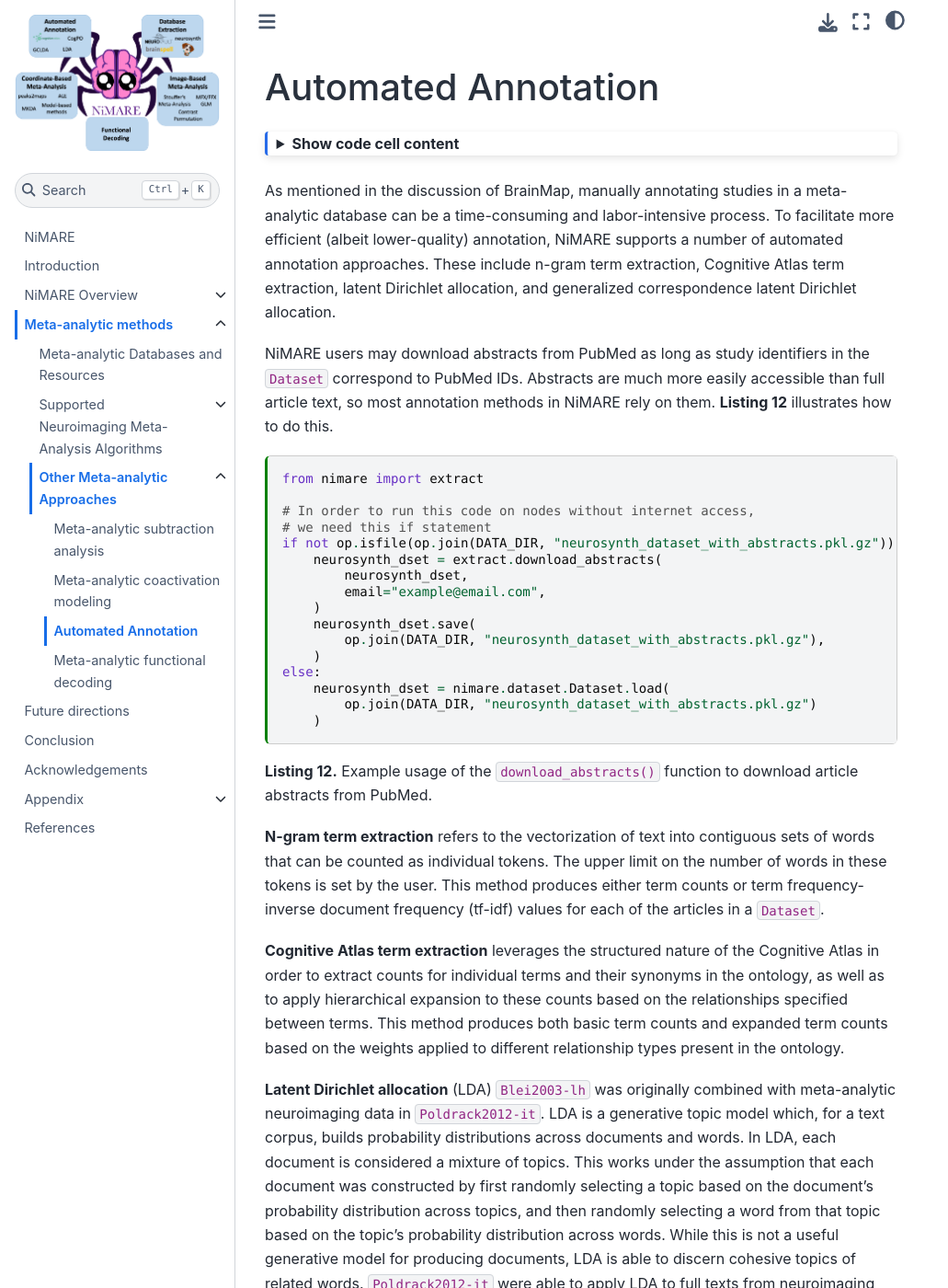
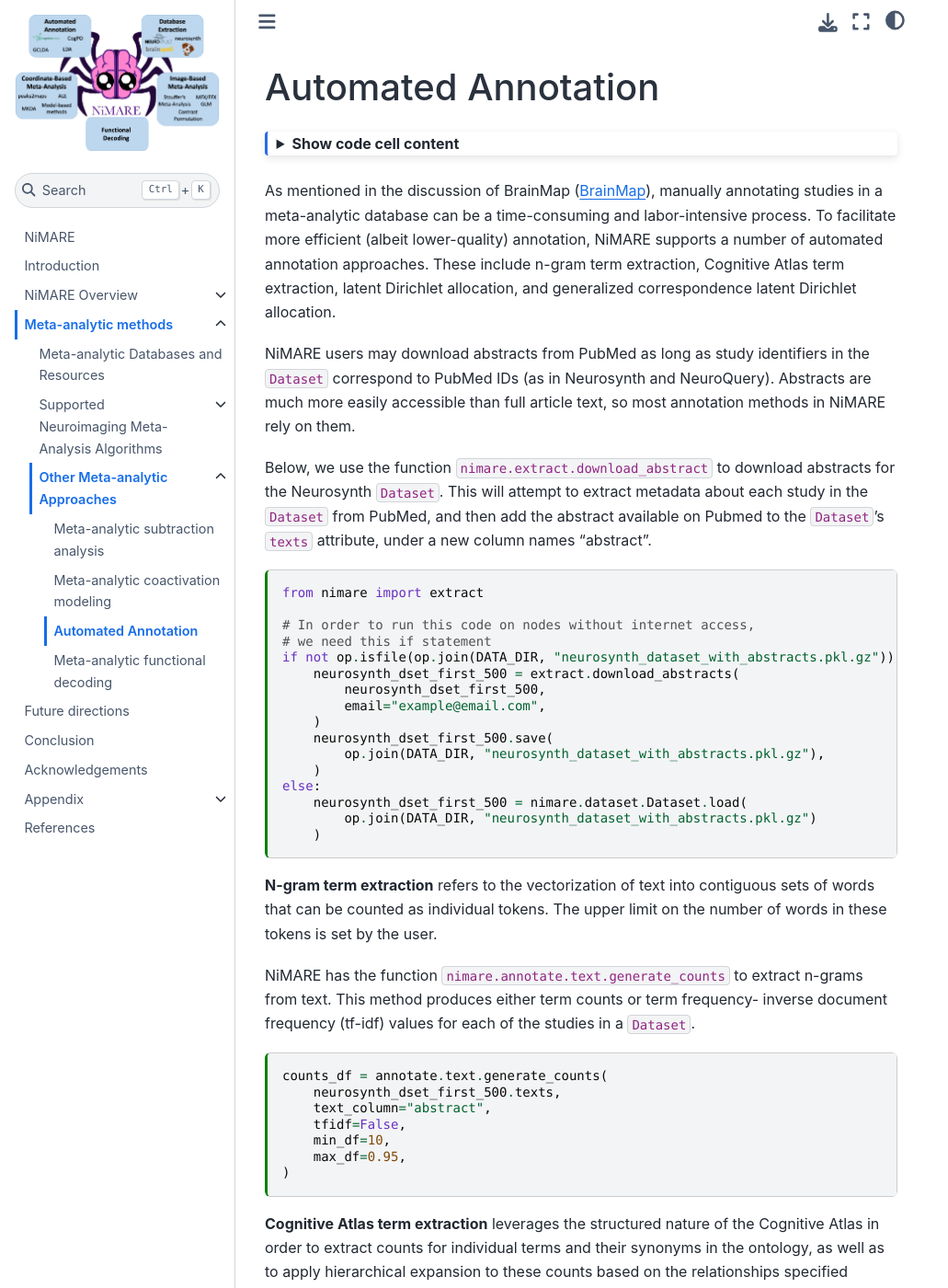
Before and after one commit to NBCLab/nimare-paper, a Jupyter Book: the page built from content/annotation.md, in a window 1280 px wide and 1400 px high. Shown: the whole window at 92% size, without its empty margins (0-1031 px from the left). Built offline with Jupyter Book 1.0.4 settings and Sphinx 7.4.7 and the Sphinx Book theme 1.1.4, drawn with Linux system fonts in a browser that asks for light colours; cross-references to code outside the pages are shown as plain code; some of the changed text lies outside the part shown.

Commit message:
Add CogAt code and section headings.

````diff
--- a/content/annotation.md
+++ b/content/annotation.md
@@ -40,17 +40,20 @@
 neurosynth_dset_first_500.save(
     os.path.join(DATA_DIR, "neurosynth_dataset_first500.pkl.gz")
 )
+del neurosynth_dset
 ```
 
 +++
 
-As mentioned in the discussion of BrainMap, manually annotating studies in a meta-analytic database can be a time-consuming and labor-intensive process.
+As mentioned in the discussion of BrainMap ([](content:resources:brainmap)), manually annotating studies in a meta-analytic database can be a time-consuming and labor-intensive process.
 To facilitate more efficient (albeit lower-quality) annotation, NiMARE supports a number of automated annotation approaches.
 These include n-gram term extraction, Cognitive Atlas term extraction, latent Dirichlet allocation, and generalized correspondence latent Dirichlet allocation.
 
-NiMARE users may download abstracts from PubMed as long as study identifiers in the `Dataset` correspond to PubMed IDs.
+NiMARE users may download abstracts from PubMed as long as study identifiers in the `Dataset` correspond to PubMed IDs (as in Neurosynth and NeuroQuery).
 Abstracts are much more easily accessible than full article text, so most annotation methods in NiMARE rely on them.
-**Listing 12** illustrates how to do this.
+
+Below, we use the function `nimare.extract.download_abstract` to download abstracts for the Neurosynth `Dataset`.
+This will attempt to extract metadata about each study in the `Dataset` from PubMed, and then add the abstract available on Pubmed to the `Dataset`'s `texts` attribute, under a new column names "abstract".
 
 ```{code-cell} ipython3
 from nimare import extract
@@ -58,31 +61,117 @@
 # In order to run this code on nodes without internet access,
 # we need this if statement
 if not op.isfile(op.join(DATA_DIR, "neurosynth_dataset_with_abstracts.pkl.gz")):
-    neurosynth_dset = extract.download_abstracts(
-        neurosynth_dset,
+    neurosynth_dset_first_500 = extract.download_abstracts(
+        neurosynth_dset_first_500,
         email="example@email.com",
     )
-    neurosynth_dset.save(
+    neurosynth_dset_first_500.save(
         op.join(DATA_DIR, "neurosynth_dataset_with_abstracts.pkl.gz"),
     )
 else:
-    neurosynth_dset = nimare.dataset.Dataset.load(
+    neurosynth_dset_first_500 = nimare.dataset.Dataset.load(
         op.join(DATA_DIR, "neurosynth_dataset_with_abstracts.pkl.gz")
     )
 ```
-
-**Listing 12.** Example usage of the `download_abstracts()` function to download article abstracts from PubMed.
 
 +++
 
 **N-gram term extraction** refers to the vectorization of text into contiguous sets of words that can be counted as individual tokens.
 The upper limit on the number of words in these tokens is set by the user.
-This method produces either term counts or term frequency- inverse document frequency (tf-idf) values for each of the articles in a `Dataset`.
+
+NiMARE has the function `nimare.annotate.text.generate_counts` to extract n-grams from text.
+This method produces either term counts or term frequency- inverse document frequency (tf-idf) values for each of the studies in a `Dataset`.
+
+```{code-cell} ipython3
+counts_df = annotate.text.generate_counts(
+    neurosynth_dset_first_500.texts,
+    text_column="abstract",
+    tfidf=False,
+    min_df=10,
+    max_df=0.95,
+)
+```
 
 +++
 
 **Cognitive Atlas term extraction** leverages the structured nature of the Cognitive Atlas in order to extract counts for individual terms and their synonyms in the ontology, as well as to apply hierarchical expansion to these counts based on the relationships specified between terms.
 This method produces both basic term counts and expanded term counts based on the weights applied to different relationship types present in the ontology.
+
+First, we must use `nimare.extract.download_cognitive_atlas` to download the current version of the Cognitive Atlas ontology.
+This includes both information about individual terms in the ontology and asserted relationships between those terms.
+
+NiMARE will automatically attempt to extrapolate likely alternate forms of each term in the ontology, in order to make extraction easier.
+For example,
+
+```{code-cell} ipython3
+cogatlas = extract.download_cognitive_atlas(data_dir=DATA_DIR, overwrite=False)
+id_df = pd.read_csv(cogatlas["ids"])
+rel_df = pd.read_csv(cogatlas["relationships"])
+
+cogat_counts_df, rep_text_df = annotate.cogat.extract_cogat(
+    neurosynth_dset_first_500.texts, id_df, text_column="abstract"
+)
+```
+
+```{code-cell} ipython3
+# Define a weighting scheme.
+# In this scheme, observed terms will also count toward any
+# hypernyms (isKindOf), holonyms (isPartOf), and parent categories (inCategory)
+# as well.
+weights = {"isKindOf": 1, "isPartOf": 1, "inCategory": 1}
+expanded_df = annotate.cogat.expand_counts(cogat_counts_df, rel_df, weights)
+
+# Sort by total count and reduce for better visualization
+series = expanded_df.sum(axis=0)
+series = series.sort_values(ascending=False)
+series = series[series > 0]
+columns = series.index.tolist()
+```
+
+```{code-cell} ipython3
+# Raw counts
+fig, axes = plt.subplots(figsize=(16, 16), nrows=2, sharex=True)
+pos = axes[0].imshow(
+    cogat_counts_df[columns].values,
+    aspect="auto",
+    vmin=0,
+    vmax=np.max(expanded_df.values),
+)
+fig.colorbar(pos, ax=axes[0])
+axes[0].set_title("Counts Before Expansion", fontsize=20)
+axes[0].set_yticks(range(cogat_counts_df.shape[0]))
+axes[0].set_yticklabels(cogat_counts_df.index)
+axes[0].set_ylabel("Study", fontsize=16)
+axes[0].set_xticks(range(len(columns)))
+axes[0].set_xticklabels(columns, rotation=90)
+axes[0].set_xlabel("Cognitive Atlas Term", fontsize=16)
+
+# Expanded counts
+pos = axes[1].imshow(
+    expanded_df[columns].values,
+    aspect="auto",
+    vmin=0,
+    vmax=np.max(expanded_df.values),
+)
+fig.colorbar(pos, ax=axes[1])
+axes[1].set_title("Counts After Expansion", fontsize=20)
+axes[1].set_yticks(range(cogat_counts_df.shape[0]))
+axes[1].set_yticklabels(cogat_counts_df.index)
+axes[1].set_ylabel("Study", fontsize=16)
+axes[1].set_xticks(range(len(columns)))
+axes[1].set_xticklabels(columns, rotation=90)
+axes[1].set_xlabel("Cognitive Atlas Term", fontsize=16)
+
+fig.tight_layout()
+fig.show()
+```
+
+```{code-cell} ipython3
+:tags: [hide-cell]
+# Here we delete the recent variables for the sake of reducing memory usage
+del cogatlas, id_df, rel_df, cogat_counts_df, rep_text_df
+del weights, expanded_df, series, columns
+```
 
 +++
 
@@ -95,12 +184,15 @@
 This method produces two sets of probability distributions: (1) the probability of a word given topic and (2) the probability of a topic given article.
 
 NiMARE uses a Python-based interface to the MALLET Java library {cite:p}`mccallum2002mallet` to implement LDA.
+NiMARE will download MALLET automatically, when necessary.
+
+Here, we train an LDA model on the first 500 studies of the Neurosynth `Dataset`, with 100 topics in the model.
 
 ```{code-cell} ipython3
 from nimare import annotate
 
 lda_model = annotate.lda.LDAModel(
-    neurosynth_dset.texts,
+    neurosynth_dset_first_500.texts,
     text_column="abstract",
     n_topics=100,
     n_iters=10000,
@@ -109,7 +201,13 @@
 lda_model.save(op.join(DATA_DIR, "LDAModel.pkl.gz"))
 ```
 
-**Listing 13.** Example training of an LDA topic model.
+The most important products of training the `LDAModel` object are its `p_word_g_topic_df_` and `p_topic_g_doc_df_` attributes.
+The `p_word_g_topic_df_` attribute is a `pandas` `DataFrame` in which each row corresponds to a topic and each column corresponds to a term (n-gram) extracted from the `Dataset`'s texts.
+The cells contain weights indicating the probability of selecting the term given that the topic was already selected.
+The `p_topic_g_doc_df_` attribute is also a `DataFrame`.
+In this one, each row corresponds to a study in the `Dataset` and each column is a topic.
+The cell values indicate the probability of selecting a topic when contructing the given study.
+Practically, this indicates the relative proportion with which the topic describes that study.
 
 ```{code-cell} ipython3
 :tags: [hide-input]
````
Also changed, not shown: other parts of content/annotation.md (+1 -8 lines), content/resources.md (+9 -0 lines).
